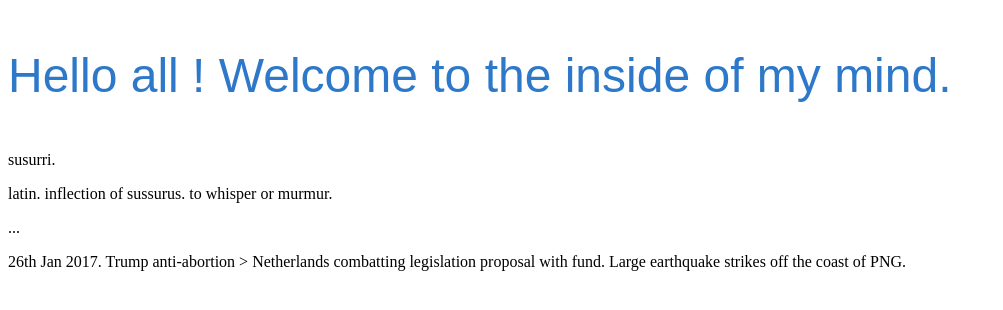
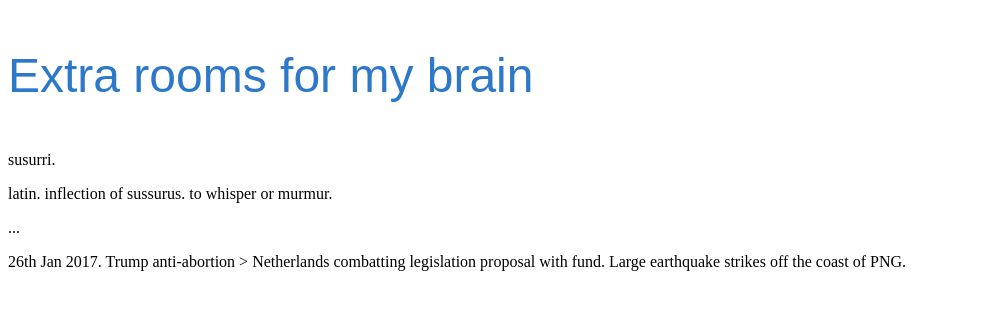
Before and after one commit to rankode/dirig, a plain HTML site: page index.html in a window 1280 px wide. Shown: the whole page, without its empty margins (0-1003 px from the left). Drawn offline with Linux system fonts and the light colour scheme.

Commit message:
CFS-412 Title change

```diff
--- a/index.html
+++ b/index.html
@@ -22,7 +22,7 @@ height="0" width="0" style="display:none;visibility:hidden"></iframe></noscript>
 <!-- End Google Tag Manager (noscript) -->
 
   <div>
-    <p id="a"> Hello all ! Welcome to the inside of my mind.</p>
+    <p id="a">Extra rooms for my brain</p>
   </div>
   <div>
    <p> susurri. </p>
```
